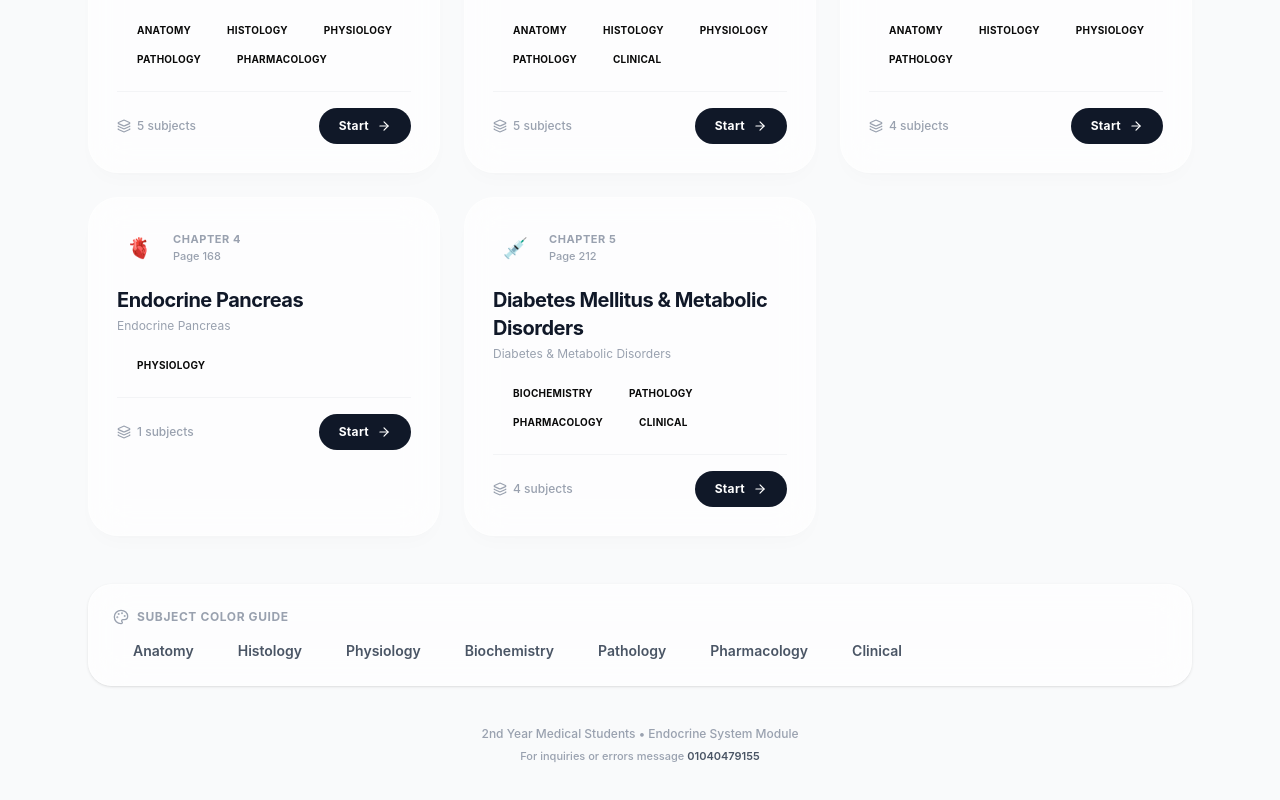
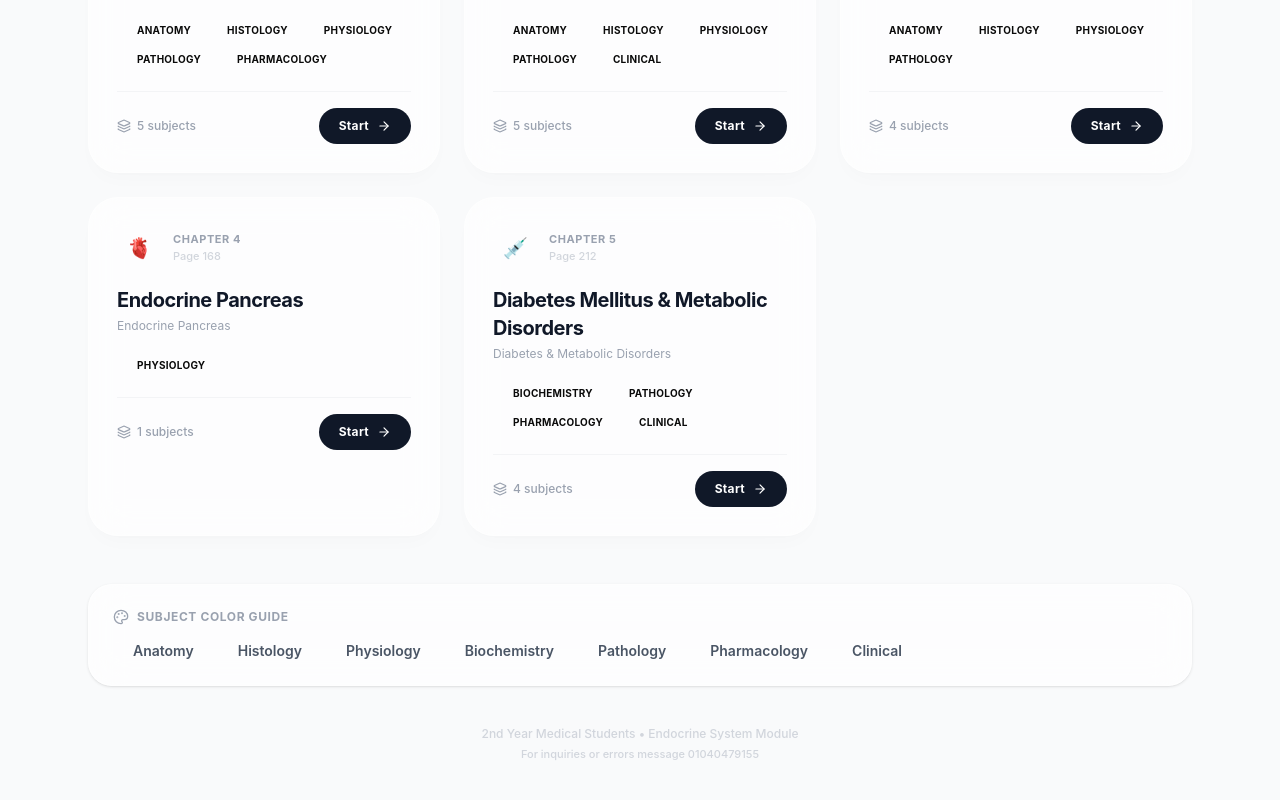
Before and after one commit to ohossa/Endocrine-Essay, a React (Vite) app: page / in a window 1280 px wide. Shown: the part 562-1362 px from the top of the page. Built offline with nearby package versions, Linux system fonts and the light colour scheme.

Commit message:
Revert "Standardize footers with high contrast text colors and inquiries contact details on all pages"
This reverts commit 8ea96a7a85ddcbf4659d93ff614b117d0262c704.

```diff
--- a/src/app/components/ChapterSelect.tsx
+++ b/src/app/components/ChapterSelect.tsx
@@ -227,7 +227,7 @@ export function ChapterSelect({ onSelectChapter }: Props) {
                     <div className="text-[11px] font-bold text-gray-400 dark:text-gray-500 uppercase tracking-wider">
                       Chapter {chapter.id}
                     </div>
-                    <div className="text-[11px] text-gray-400 dark:text-gray-500 font-medium">Page {chapter.page}</div>
+                    <div className="text-[11px] text-gray-300 dark:text-gray-600 font-medium">Page {chapter.page}</div>
                   </div>
                 </div>
 
@@ -313,7 +313,7 @@ export function ChapterSelect({ onSelectChapter }: Props) {
                     </div>
                   </div>
                   <div className="flex-shrink-0 text-right">
-                    <div className="text-[10px] text-gray-400 dark:text-gray-500 font-medium">{formatDate(r.date)}</div>
+                    <div className="text-[10px] text-gray-300 dark:text-gray-600 font-medium">{formatDate(r.date)}</div>
                     <Award size={14} className={`mt-1 ml-auto ${pctColor(r.pct)}`} />
                   </div>
                 </div>
@@ -348,12 +348,12 @@ export function ChapterSelect({ onSelectChapter }: Props) {
           </div>
         </div>
 
-        <div className="mt-10 pb-8 text-center space-y-1.5">
-          <p className="text-xs text-gray-400 dark:text-gray-500 font-medium">
+        <div className="mt-10 pb-8 text-center space-y-1">
+          <p className="text-xs text-gray-300 dark:text-gray-600 font-medium">
             2nd Year Medical Students • Endocrine System Module
           </p>
-          <p className="text-[11px] text-gray-400 dark:text-gray-500 font-medium">
-            For inquiries or errors message <span className="font-semibold text-gray-600 dark:text-gray-450">01040479155</span>
+          <p className="text-[11px] text-gray-300 dark:text-gray-600 font-medium">
+            For inquiries or errors message 01040479155
           </p>
         </div>
       </div>
--- a/src/app/components/QuizInterface.tsx
+++ b/src/app/components/QuizInterface.tsx
@@ -905,12 +905,9 @@ export function QuizInterface({ chapter, subject, questions, onBack, onFinish }:
         </div>
       </div>
 
-      <div className="max-w-7xl mx-auto px-6 lg:px-10 pb-8 text-center space-y-1.5">
-        <p className="text-[11px] text-gray-400 dark:text-gray-500 font-medium">
+      <div className="max-w-7xl mx-auto px-6 lg:px-10 pb-8">
+        <p className="text-center text-[11px] text-gray-300 dark:text-gray-600 font-medium">
           Endocrine Essay Questions • Chapter {chapter.id}: {chapter.title} • {subject ? subject.name : 'All Subjects'}
-        </p>
-        <p className="text-[11px] text-gray-400 dark:text-gray-500 font-medium">
-          For inquiries or errors message <span className="font-semibold text-gray-600 dark:text-gray-450">01040479155</span>
         </p>
       </div>
 
--- a/src/app/components/ResultsDashboard.tsx
+++ b/src/app/components/ResultsDashboard.tsx
@@ -827,12 +827,9 @@ export function ResultsDashboard({
           </button>
         </div>
 
-        <div className="mt-12 pb-8 text-center space-y-1.5">
-          <p className="text-[11px] text-gray-400 dark:text-gray-500 font-medium">
+        <div className="mt-12 pb-8 text-center">
+          <p className="text-[11px] text-gray-300 dark:text-gray-600 font-medium">
             Endocrine Essay Questions • Chapter {chapter.id}: {chapter.title} • {subject ? subject.name : 'All Subjects'} • 2nd Year Medical Students
-          </p>
-          <p className="text-[11px] text-gray-400 dark:text-gray-500 font-medium">
-            For inquiries or errors message <span className="font-semibold text-gray-600 dark:text-gray-450">01040479155</span>
           </p>
         </div>
       </div>
--- a/src/app/components/SubjectSelect.tsx
+++ b/src/app/components/SubjectSelect.tsx
@@ -260,12 +260,9 @@ export function SubjectSelect({ chapter, onBack, onSelectSubject, onQuickStart }
           </button>
         </div>
 
-        <div className="mt-10 pb-8 text-center space-y-1.5">
-          <p className="text-xs text-gray-400 dark:text-gray-500 font-medium">
+        <div className="mt-10 pb-8 text-center">
+          <p className="text-xs text-gray-300 dark:text-gray-600 font-medium">
             Endocrine Essay Questions • Chapter {chapter.id}: {chapter.title} • 2nd Year Medical Students
-          </p>
-          <p className="text-[11px] text-gray-400 dark:text-gray-500 font-medium">
-            For inquiries or errors message <span className="font-semibold text-gray-600 dark:text-gray-450">01040479155</span>
           </p>
         </div>
       </div>
```
